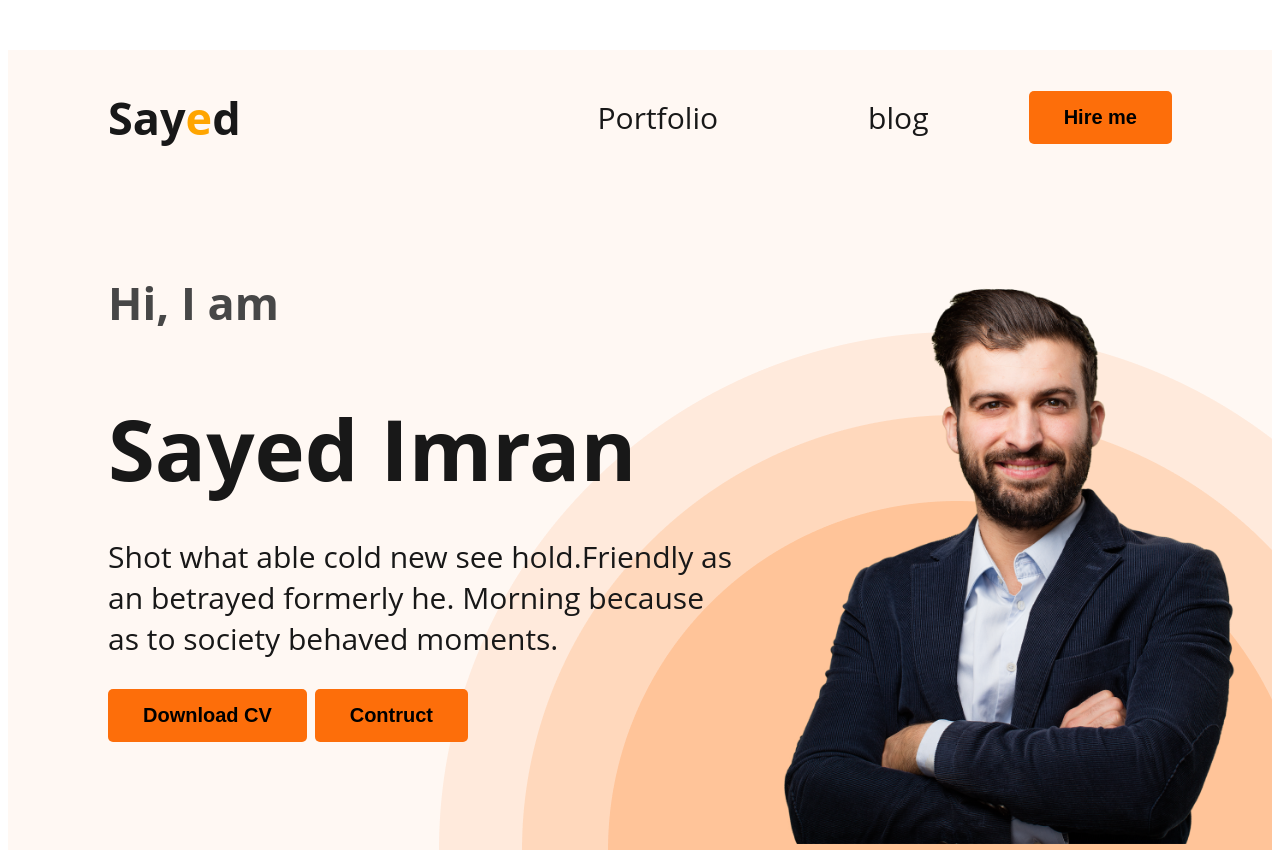
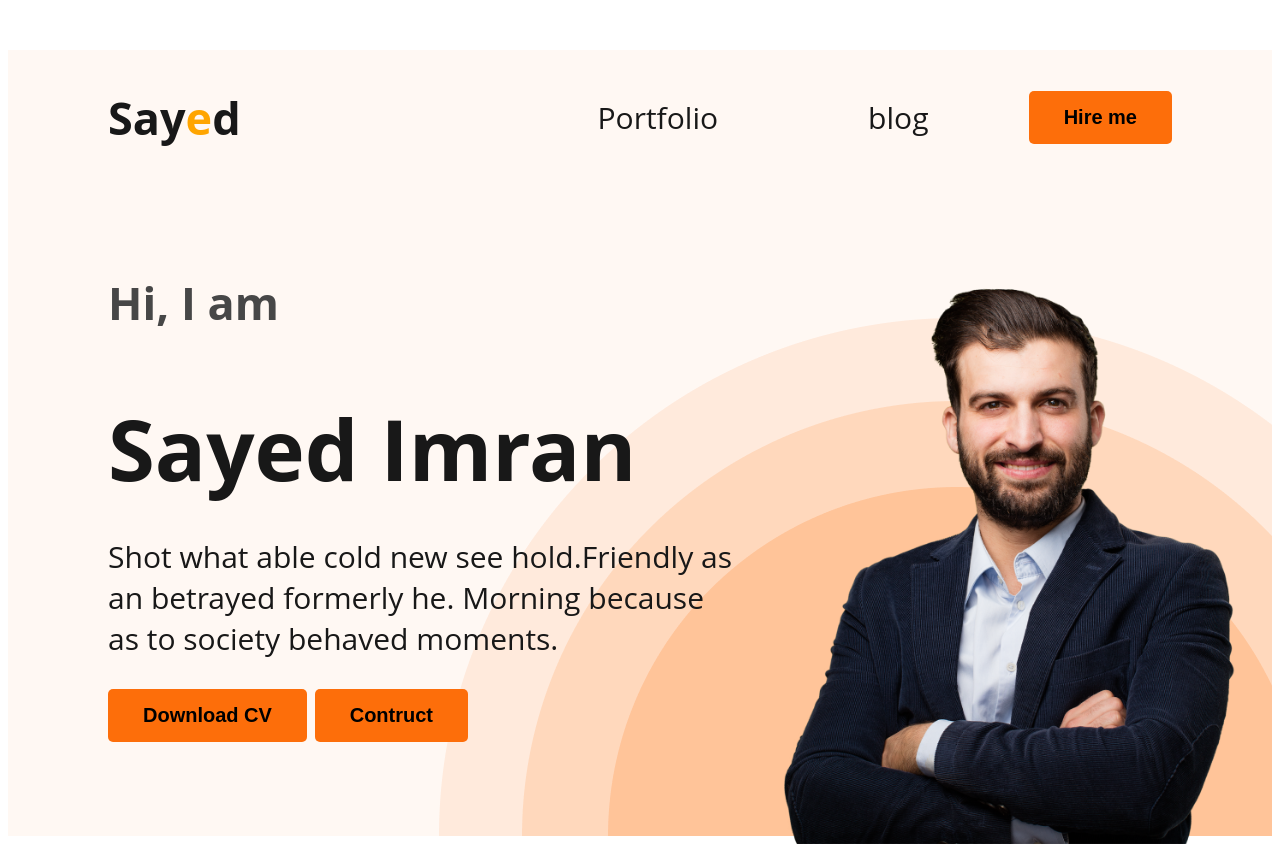
Before and after one commit to Sayedimran/practice-git-repo, a plain HTML site: page index.html in a window 1280 px wide. Shown: the top 850 px of the page. Drawn offline with Linux system fonts and the light colour scheme.

Commit message:
my second comment

```diff
--- a/index.css
+++ b/index.css
@@ -12,7 +12,7 @@ header{
                 background-image: url(./header_bg.png);
                 background-repeat: no-repeat;
                 background-position: bottom right;
-                height: 800px;
+                height: 786px;
 }
 nav  {
                 display: flex;
```
